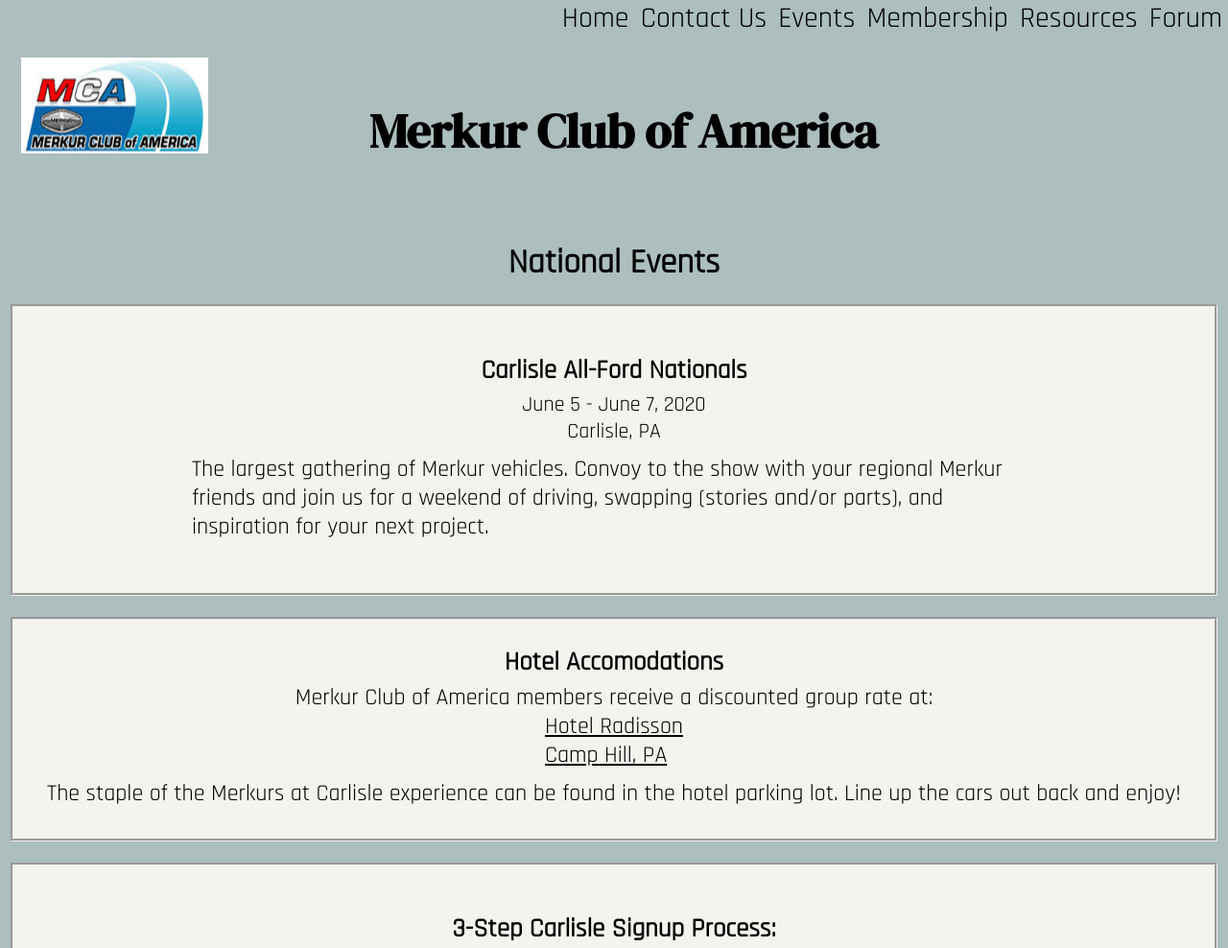
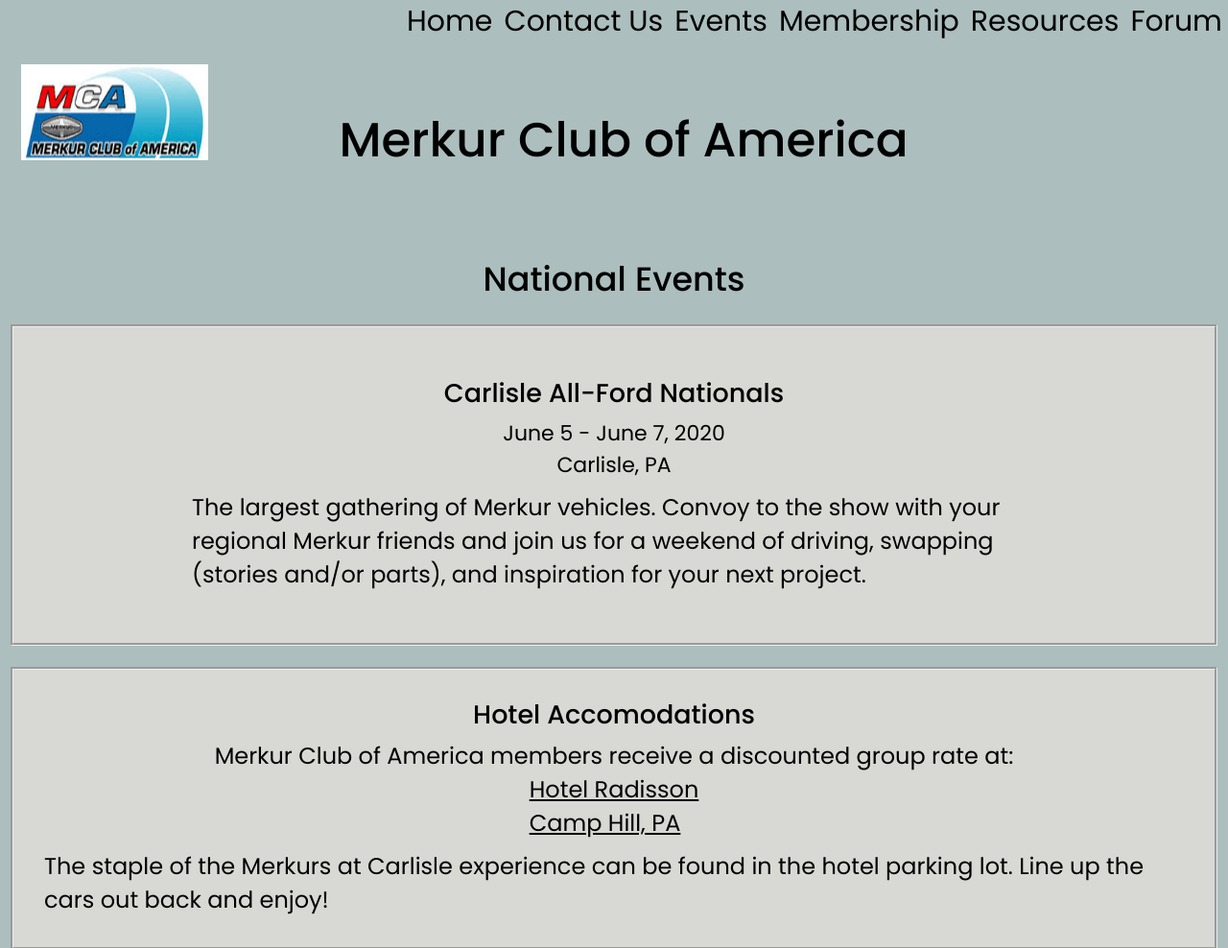
Before and after one commit to jgosses/merkurclub2, a plain HTML site: page pages/events.html in a window 1280 px wide. Shown: the top 988 px of the page at 96% size. Drawn offline with Linux system fonts and the light colour scheme.

Commit message:
adjust font and shade darker on content section color

```diff
--- a/css/main.css
+++ b/css/main.css
@@ -1,5 +1,6 @@
-@import url('https://fonts.googleapis.com/css?family=Rajdhani');
-@import url('https://fonts.googleapis.com/css?family=DM+Serif+Display&display=swap');
+/* @import url('https://fonts.googleapis.com/css?family=Rajdhani');
+@import url('https://fonts.googleapis.com/css?family=DM+Serif+Display&display=swap'); */
+@import url('https://fonts.googleapis.com/css?family=Poppins:400,500&display=swap');
 /*
 font-family: 'Rajdhani', sans-serif;
 font-family: 'DM Serif Display', serif;
@@ -22,9 +23,14 @@
     height: 100%;
     overflow: scroll;
     position: relative;
-    font-family: 'Rajdhani', sans-serif;
+    /* font-family: 'Rajdhani', sans-serif; */
+    font-family: 'Poppins', sans-serif;
     background-color: #acbebe;
     z-index: 0;
+}
+
+h1, h2, h3, h4, h5 {
+    font-weight: 500;
 }
 
 *, *:before, *:after {
@@ -62,7 +68,8 @@
     height: 100%;
     overflow: hidden;
     position: relative;
-    font-family: 'Rajdhani', sans-serif;
+    /* font-family: 'Rajdhani', sans-serif; */
+    font-family: 'Poppins', sans-serif;
     background-color: #acbebe;
 }
 
@@ -208,7 +215,8 @@
     font-size: 32px;
     width: 100%;
     text-align: center;
-    font-family: 'DM Serif Display', serif;
+    /* font-family: 'DM Serif Display', serif; */
+    font-family: 'Poppins', sans-serif;
 }
 
 #sub-title {
@@ -277,6 +285,7 @@
     font-size: 27px;
     margin: 5px 0px;
     text-align: center;
+    font-weight: 500;
 }
 
 .event-desc {
@@ -318,7 +327,8 @@
 }
 
 #content-sect {
-    background-color: #f4f4ef;
+    /* background-color: #f4f4ef; */
+    background-color:#d8d8d4;
     border-style: groove;
     margin: 0.5em;
 }
```
